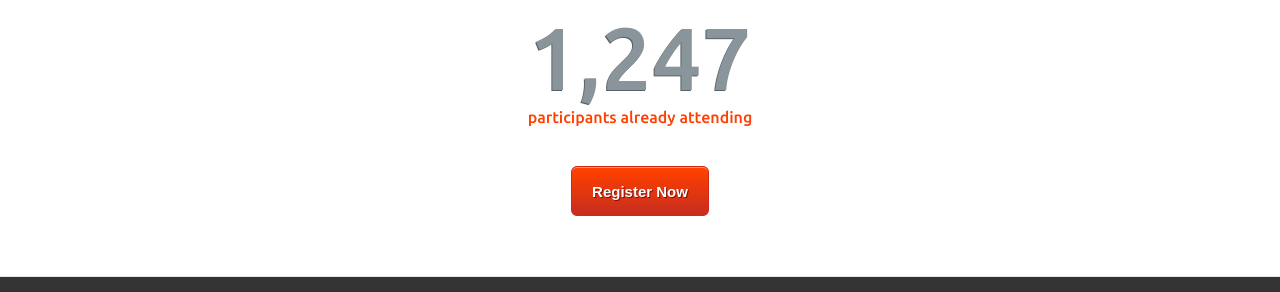
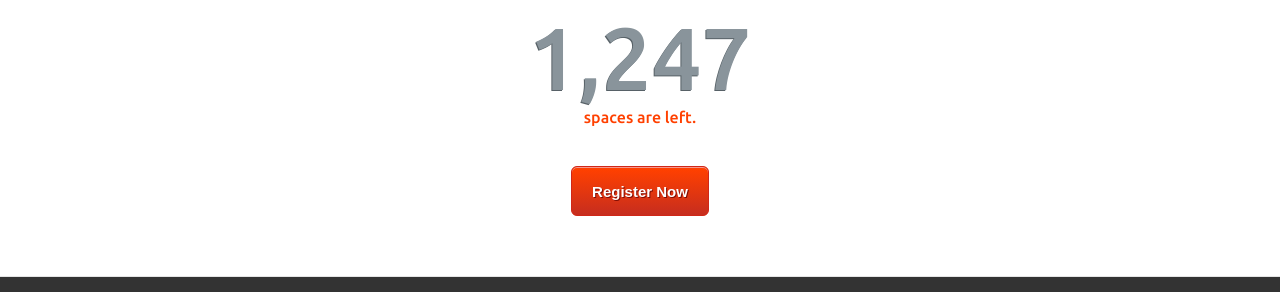
Before and after one commit to biveeco/diversitywoman2013, a Jekyll site: the page built from index.html, in a window 1280 px wide and 900 px high, scrolled down 2184 px. Shown: the part 578-870 px from the top of the window. Built offline with Jekyll 4.4.1, drawn with Linux system fonts in a browser that asks for light colours; the list of posts is cut into pages by our own code; some of the changed lines change nothing that is shown.

Commit message:
added eventbrite js

```diff
--- a/_includes/footer.html
+++ b/_includes/footer.html
@@ -3,7 +3,7 @@
         <div class="columns large-12">
           <h2>Join Us</h2>
           <p>There are still available spots for participants!</p>
-          <div class="counter"><span class="number">1,247</span><span class="text">participants already attending</span></div>
+          <div class="counter"><span class="number" id="quantity_available">1,247</span><span class="text"> spaces are left.</span></div>
           <a href="" class="registerbutton" target="_blank">Register Now</a>
         </div>
       </article>
--- a/_includes/scripts.html
+++ b/_includes/scripts.html
@@ -2,6 +2,7 @@
   <script type="text/javascript" src="https://maps.googleapis.com/maps/api/js?key=&amp;sensor=false"></script>
   <script src="{{ site.assets.js }}modernizr.custom.js"></script>
   <script src="{{ site.assets.js }}jquery.min.js"></script>
+  <script src="{{ site.assets.js }}eventbrite.js"></script>
   <script src="{{ site.assets.js }}bvscripts.js"></script>
 
   <!-- Google Analytics -->
--- a/assets/javascripts/bvscripts.js
+++ b/assets/javascripts/bvscripts.js
@@ -94,4 +94,30 @@
 		zIndex: 3
   });
 
+/*
+ * EventBrite Data connection
+ */
+
+      $('document').ready(function(){
+        Eventbrite({'app_key':'4HSDJIEFIFGXFYAM2Z'}, function(eb_client){
+            // parameters to pass to the API
+            var params = {'id': '7020860583', 'only_display' : 'tickets'};
+            // make a client request, provide a callback that will handle the response data
+            eb_client.event_get( params, function(response){
+
+              //parse xml to get # of tickets available
+              var xml = response;
+                  xmlDoc = $.parseXML( xml ),
+                  $xml = $( xmlDoc ),
+                  $quantity_available = $xml.find( "quantity_available" );
+
+              console.log(response);
+
+              // Display # of tickets available
+              $('#quantity_available').html( $quantity_available.text );
+            });
+        });
+      });
+
+
 }
--- /dev/null
+++ b/assets/javascripts/eventbrite.js
@@ -0,0 +1,387 @@
+/*
+ * Eventbrite API client (jQuery required) - https://github.com/ryanjarvinen/Eventbrite.jquery.js
+ */
+
+//Constructor
+var Eventbrite = function () {
+  "use strict";
+  var auth_tokens = {},
+    args = Array.prototype.slice.call(arguments),
+    // the last argument is the callback
+    callback = args.pop();
+
+  if(typeof args[0] === 'object'){
+    auth_tokens = args[0];
+  }else if(typeof args[0] === 'function' || args[0] === undefined ){
+    auth_tokens.access_token = Eventbrite.prototype.data.getAccessToken();
+  }else{
+    auth_tokens.app_key = args[0];
+    if(typeof args[1] !== 'function'){
+      if(typeof args[2] !== 'function'){
+       auth_tokens.user = args[1];
+       auth_tokens.password = args[1];
+      }else{
+       auth_tokens.user_key = args[1];
+      }
+    }
+  }
+
+  // make sure the function is called as a constructor
+  if (!(this instanceof Eventbrite)) {
+    return new Eventbrite(auth_tokens, callback);
+  }
+  this.auth_tokens = auth_tokens;
+
+  // call callback
+  callback(this);
+};
+
+Eventbrite.prototype = {
+  'api_host': "https://developer.eventbrite.com/json/",
+  'api_methods': ['discount_new', 'discount_update', 'event_copy', 'event_get', 'event_list_attendees', 'event_list_discounts', 'event_new', 'event_search', 'event_update', 'organizer_list_events', 'organizer_new', 'organizer_update', 'organizer_get', 'payment_update', 'ticket_new', 'ticket_update', 'user_get', 'user_list_events', 'user_list_organizers', 'user_list_tickets', 'user_list_venues', 'user_new', 'user_update', 'venue_new', 'venue_get', 'venue_update'],
+  'request': function ( method, params, cb ) {
+    var auth_headers = {};
+    if(typeof params === 'function'){ cb = params; params = {};}
+    else if( params === undefined){ params = {}; }
+    if( this.auth_tokens.access_token === undefined ){
+      if(this.auth_tokens.app_key){ params.app_key = this.auth_tokens.app_key;}
+      if(this.auth_tokens.user_key){ params.user_key = this.auth_tokens.user_key;}
+      if(this.auth_tokens.user){ params.user = this.auth_tokens.user;}
+      if(this.auth_tokens.password){ params.password = this.auth_tokens.password;}
+    }else{
+      auth_headers = {'Authorization': 'Bearer ' + this.auth_tokens.access_token};
+      params.access_token = this.auth_tokens.access_token;
+    }
+
+    $.ajax({
+      url: this.api_host + method,
+      data: params,
+      type: 'GET',
+      dataType: 'jsonp',
+      headers: auth_headers,
+      beforeSend: function(xhrObj){
+        xhrObj.setRequestHeader("Content-Type","application/json");
+        xhrObj.setRequestHeader("Accept","application/json");
+        if(params.access_token !== undefined){
+          xhrObj.setRequestHeader("Authorization","Bearer "+params.access_token);
+        }
+      },
+      success: function (resp) {
+        if(resp.contents !== undefined){
+          cb(resp.contents);
+        }else{
+          cb(resp);
+        }
+      },
+      failure: function (err) {
+        console.log("Error connecting to Eventbrite API");
+      }
+    });
+  },
+
+  // various API client utility functions
+  'utils': {
+    'eventList': function( evnts, callback, options){
+      var html = ['<div class="eb_event_list">'];
+      if( evnts.events !== undefined ){
+        var len = evnts.events.length;
+        for( var i = 0; i < len; i++ ){
+          if(evnts.events[i].event !== undefined ){
+            html.push( callback( evnts.events[i].event, options ));
+
+          }
+        }
+      }else{
+        html.push('No events are available at this time.');
+      }
+      html.push('</div>');
+      return html.join('\n');
+    },
+    'eventListRow': function( evnt ){
+      var not_iso_8601 = /\d\d-\d\d-\d\d \d\d:\d\d:\d\d/;
+      var date_string = not_iso_8601.test( evnt.start_date ) ? evnt.start_date.replace(' ', 'T') : evnt.start_date;
+      var start_date = new Date( Date.parse( date_string ));
+      var venue_name = 'Online'; //default location name
+      var time_string = Eventbrite.prototype.utils.formatTime( start_date );
+      var html = '';
+      date_string = start_date.toDateString();
+      if( evnt.venue !== undefined && evnt.venue.name !== undefined && evnt.venue.name !== ''){
+          venue_name = evnt.venue.name;
+      }
+
+      html = "<div class='eb_event_list_item' id='evnt_div_" + evnt.id + "'>" +
+             "<span class='eb_event_list_title'><a href='" + evnt.url + "'>" + evnt.title + "</a></span>" +
+             "<span class='eb_event_list_date'>" + date_string + "</span><span class='eb_event_list_time'>" + time_string + "</span>" +
+             "<span class='eb_event_list_location'>" + venue_name + "</span></div>";
+      return html;
+    },
+    'formatTime': function( time ){
+      var time_string = '';
+      var minutes = time.getMinutes();
+      var hours = time.getHours();
+      var ampm = 'am';
+      if( minutes < 10 ){
+        minutes = '0' + minutes;
+      }
+      if( hours === 0 ){
+        hours = 12;
+      } else if ( hours >= 12 ){
+        ampm = 'pm';
+        if( hours !== 12){
+          hours = hours - 12;
+        }
+      }
+      return time_string += hours + ':' + minutes + ampm;
+    },
+    'login': function( options, cb ) {
+      var response = {};
+      if( options.error_message !== undefined ){
+        if( options.error_message === 'access_denied' ){
+          response.login_error = "Account access denied.";
+        }else if( options.error_message !== 'disabled' ){
+          response.login_error = options.error_message;
+        }
+      }
+      // auto lookup of access_token from data-store
+      if( options.access_token === undefined ){
+        if( typeof options.get_token == 'function' ){
+          options.access_token = options.get_token();
+        }else if( options.get_token !== 'disabled' ){
+          options.access_token = Eventbrite.prototype.data.getAccessToken();
+        }
+      }
+      try{
+        // Example using an access_token to initialize the API client:
+        Eventbrite({'access_token': options.access_token}, function(eb){
+          var resp = eb.user_get(function(resp){
+            if( resp !== undefined && resp.user !== undefined){
+              response.user_email = resp.user.email;
+              response.user_name = resp.user.first_name + ' ' + resp.user.last_name;
+            }
+            return cb(response);
+          });
+        });
+      }catch(error){
+        // This token may no longer be valid
+        response.login_error = error;
+        if( typeof options.delete_token === 'function' ){
+          options.delete_token( options.access_token );
+        }else if( options.delete_token !== 'disabled' ){
+          Eventbrite.prototype.data.deleteAccessToken( options.access_token );
+        }
+        return cb(response);
+      }
+    },
+    'logoutLink': function( ) {
+      return Eventbrite.prototype.utils.logout;
+    },
+    'logout': function( app_key ) {
+      // delete token and do other cleanup work
+      Eventbrite.prototype.data.deleteAccessToken();
+      Eventbrite.prototype.widget.login({'app_key': app_key }, function(widget_html){
+        $('.eb_login_widget').replaceWith(widget_html);
+      });
+    },
+    'oauthLink': function( key ) {
+      return 'https://www.eventbrite.com/oauth/authorize?response_type=token&client_id=' + key;
+    },
+    'isLoggedIn': function() {
+      var token = Eventbrite.prototype.data.getAccessToken();
+      var isLogged = ( token !== undefined && token !== 'undefined' );
+      return isLogged;
+    }
+  },
+  'data': {
+    'getAccessToken': function ( ){
+      return localStorage.eb_access_token;
+    },
+    'saveAccessToken': function ( token ){
+      localStorage.eb_access_token = token;
+    },
+    'deleteAccessToken': function ( token ){
+      localStorage.eb_access_token = undefined;
+    }
+  },
+  'widget': {
+    'login': function( options, cb ){
+      // automatically grab the access_token from the request fragment?
+      if( window.location.hash.indexOf("token_type=Bearer") !== -1 &&
+          window.location.hash.indexOf("access_token=") !== -1 &&
+          options.access_token === undefined ){
+
+        // if we have a new access_token: add it to "options", and save it
+        if( window.location.hash.slice( window.location.hash.indexOf("access_token=") + 13 ).indexOf("&") !== -1){
+          //partial fragment slice
+          access_token = window.location.hash.slice(
+            window.location.hash.indexOf("access_token=") + 13,
+            window.location.hash.indexOf("access_token=") + 13 + window.location.hash.slice( window.location.hash.indexOf("access_token=") + 13 ).indexOf("&")
+          );
+        }else{
+          //the rest of the string contains the access_token value
+          access_token = window.location.hash.slice( window.location.hash.indexOf("access_token=") + 13 );
+        }
+        if( access_token !== -1 && access_token !== '' && options.save_token !== 'disabled'){
+          if(typeof options.save_token == 'function'){
+            options.save_token( access_token );
+          }else{
+            Eventbrite.prototype.data.saveAccessToken( access_token );
+          }
+          options.access_token = access_token;
+          window.location.hash = '#';
+        }
+      }
+
+      // automatically grab the access_token from storage?
+      if( options.access_token === undefined && options.get_token !== 'disabled'){
+        if(typeof options.get_token == 'function'){
+          options.access_token = options.get_token();
+        }else{
+          options.access_token = Eventbrite.prototype.data.getAccessToken();
+        }
+      }
+
+      // automatically grab errors from the querystring?
+      if( options.error_message !== undefined && options.error_message == "disabled"){
+        delete(options.error_message);
+      }else if( options.error_message !== 'disabled' && window.location.search.indexOf("error=") !== -1 ){
+        if( window.location.search.slice( window.location.search.indexOf("error=") + 6 ).indexOf("&") !== -1){
+          options.error_message = window.location.search.slice(
+            window.location.search.indexOf("error=") + 6,
+            window.location.search.indexOf("error=") + 6 + window.location.search.slice( window.location.search.indexOf("error=") + 6 ).indexOf("&")
+          );
+        }else{
+          options.error_message = window.location.search.slice( window.location.search.indexOf("error=") + 6 );
+        }
+      }
+
+      //  Check to see if we have a valid user account
+      //  and Proccess any data-related work:
+      Eventbrite.prototype.utils.login( options, function(response){
+        //  package up the data for our view / template:
+        var login_params = {};
+        if(options.logout_link !== 'disabled'){
+          login_params.logout_link = options.logout_link;
+        }
+        login_params.oauth_link = options.oauth_link;
+        if( login_params.oauth_link === undefined ){
+          login_params.oauth_link = Eventbrite.prototype.utils.oauthLink(options.app_key);
+        }
+        if( login_params.logout_link === undefined ){
+          login_params.logout_link = "Eventbrite.prototype.utils.logout('" + options.app_key + "');";
+        }
+        if( response !== undefined && typeof response == 'object'){
+          if( response.user_email !== undefined ){
+            login_params.user_name = response.user_name,
+            login_params.user_email = response.user_email;
+          }
+          if( response.login_error !== undefined ){
+            login_params.login_error = response.login_error;
+          }
+        }
+
+        // view related work:
+        //  render your "template"
+        if( typeof options.renderer == 'function' ){
+          return cb(options.renderer( login_params ));
+        }else if(options.renderer == 'disabled' ){
+          //return the raw data for use with an external template
+          return cb(login_params);
+        }else{
+          //use our default renderer:
+          return cb(Eventbrite.prototype.widget.loginHTML( login_params ));
+        }
+      });
+    },
+    'loginHTML': function( strings ) {
+      // Replace this example with something that works with your Application's templating engine
+      html = ["<div class='eb_login_widget'>"];
+      html.push("<style type='text/css'>.eb_login_btn{width:162px;height:24px;display:block;text-indent: -99999px;background: url('http://evbdn.eventbrite.com/s3-s3/static/images/developer/oauth2/oauth-connect-btns.png') top;}\n.eb_login_btn:hover{background-position: 0px 24px;} .eb_logout{text-align:right;}</style>");
+      if( strings.user_name   !== undefined &&
+          strings.user_email  !== undefined &&
+          strings.logout_link !== undefined ){
+        html.push("<div><p><b>Welcome Back!</b></p>");
+        html.push("<p>You are logged in as:<br/>"+ strings.user_name + "<br/><i>(" + strings.user_email + ")</i></p>");
+        if(strings.logout_link !== 'disabled'){
+        html.push("<p class='eb_logout'><a class='button' href='#' onclick=\"" + strings.logout_link + "\">Logout</a></p>");
+        }
+        html.push("</div>");
+      }else if( strings.oauth_link !== undefined ){
+        if(strings.login_error !== undefined){
+          html.push("<p class='error'>" + strings.login_error + "</p>");
+        }
+        html.push("<p><a class='eb_login_btn' target='_top' href='" + strings.oauth_link + "'>Connect to Eventbrite</a></p>");
+      }else{
+        html.push("<div><b>Eventbrite widgetHTML template example fail :(</b></div>");
+      }
+      html.push("</div>");
+      return html.join("\n");
+    },
+    'ticket': function( evnt ) {
+      return '<div style="width:100%; text-align:left;"><iframe  src="http://www.eventbrite.com/tickets-external?eid=' + evnt.id + '&ref=etckt" frameborder="0" height="192" width="100%" vspace="0" hspace="0" marginheight="5" marginwidth="5" scrolling="auto" allowtransparency="true"></iframe><div style="font-family:Helvetica, Arial; font-size:10px; padding:5px 0 5px; margin:2px; width:100%; text-align:left;"><a style="color:#ddd; text-decoration:none;" target="_blank" href="http://www.eventbrite.com/r/etckt">Online Ticketing</a><span style="color:#ddd;"> for </span><a style="color:#ddd; text-decoration:none;" target="_blank" href="http://www.eventbrite.com/event/' + evnt.id + '?ref=etckt">' + evnt.title + '</a><span style="color:#ddd;"> powered by </span><a style="color:#ddd; text-decoration:none;" target="_blank" href="http://www.eventbrite.com?ref=etckt">Eventbrite</a></div></div>';
+    },
+    'registration': function( evnt ) {
+      return '<div style="width:100%; text-align:left;"><iframe  src="http://www.eventbrite.com/event/' + evnt.id + '?ref=eweb" frameborder="0" height="1000" width="100%" vspace="0" hspace="0" marginheight="5" marginwidth="5" scrolling="auto" allowtransparency="true"></iframe><div style="font-family:Helvetica, Arial; font-size:10px; padding:5px 0 5px; margin:2px; width:100%; text-align:left;"><a style="color:#ddd; text-decoration:none;" target="_blank" href="http://www.eventbrite.com/r/eweb">Online Ticketing</a><span style="color:#ddd;"> for </span><a style="color:#ddd; text-decoration:none;" target="_blank" href="http://www.eventbrite.com/event/' + evnt.id + '?ref=eweb">' + evnt.title + '</a><span style="color:#ddd;"> powered by </span><a style="color:#ddd; text-decoration:none;" target="_blank" href="http://www.eventbrite.com?ref=eweb">Eventbrite</a></div></div>';
+    },
+    'calendar': function ( evnt ) {
+      return '<div style="width:195px; text-align:center;"><iframe  src="http://www.eventbrite.com/calendar-widget?eid=' + evnt.id + '" frameborder="0" height="382" width="195" marginheight="0" marginwidth="0" scrolling="no" allowtransparency="true"></iframe><div style="font-family:Helvetica, Arial; font-size:10px; padding:5px 0 5px; margin:2px; width:195px; text-align:center;"><a style="color:#ddd; text-decoration:none;" target="_blank" href="http://www.eventbrite.com/r/ecal">Online event registration</a><span style="color:#ddd;"> powered by </span><a style="color:#ddd; text-decoration:none;" target="_blank" href="http://www.eventbrite.com?ref=ecal">Eventbrite</a></div></div>';
+    },
+    'countdown': function ( evnt ) {
+      return '<div style="width:195px; text-align:center;"><iframe  src="http://www.eventbrite.com/countdown-widget?eid=' + evnt.id + '" frameborder="0" height="479" width="195" marginheight="0" marginwidth="0" scrolling="no" allowtransparency="true"></iframe><div style="font-family:Helvetica, Arial; font-size:10px; padding:5px 0 5px; margin:2px; width:195px; text-align:center;"><a style="color:#ddd; text-decoration:none;" target="_blank" href="http://www.eventbrite.com/r/ecount">Online event registration</a><span style="color:#ddd;"> for </span><a style="color:#ddd; text-decoration:none;" target="_blank" href="http://www.eventbrite.com/event/' + evnt.id + '?ref=ecount">' + evnt.title + '</a></div></div>';
+    },
+    'button': function ( evnt ) {
+      return '<a href="http://www.eventbrite.com/event/' + evnt.id + '?ref=ebtn" target="_blank"><img border="0" src="http://www.eventbrite.com/custombutton?eid=' + evnt.id + '" alt="Register for ' + evnt.title + ' on Eventbrite" /></a>';
+    },
+    'link': function ( evnt, text, color ) {
+      return '<a href="http://www.eventbrite.com/event/' + evnt.id + '?ref=elink" target="_blank" style="color:' + ( color || "#000000" ) + ';">' + ( text || evnt.title ) + '</a>';
+    }
+  }
+};
+
+(function(){
+  var len = Eventbrite.prototype.api_methods.length;
+  function addMethod ( method ) {
+    Eventbrite.prototype[method] = function( params, callback) {
+      this.request( method, params, callback );
+    };
+  }
+  for ( var i = 0; i < len ; i += 1 ){
+    addMethod( Eventbrite.prototype.api_methods[i] );
+  }
+}());
+
+
+// including the following progressive enhancement for ISO 8601 dates - Thanks Colin Snover!
+/**
+ * Date.parse with progressive enhancement for ISO 8601 <https://github.com/csnover/js-iso8601>
+ * © 2011 Colin Snover <http://zetafleet.com>
+ * Released under MIT license.
+ */
+(function (Date, undefined) {
+  var origParse = Date.parse, numericKeys = [ 1, 4, 5, 6, 7, 10, 11 ];
+  Date.parse = function (date) {
+    var timestamp, struct, minutesOffset = 0;
+    // ES5 §15.9.4.2 states that the string should attempt to be parsed as a Date Time String Format string
+    // before falling back to any implementation-specific date parsing, so that’s what we do, even if native
+    // implementations could be faster
+    //              1 YYYY                2 MM       3 DD           4 HH    5 mm       6 ss        7 msec        8 Z 9 ±    10 tzHH    11 tzmm
+    if ((struct = /^(\d{4}|[+\-]\d{6})(?:-(\d{2})(?:-(\d{2}))?)?(?:T(\d{2}):(\d{2})(?::(\d{2})(?:\.(\d{3}))?)?(?:(Z)|([+\-])(\d{2})(?::(\d{2}))?)?)?$/.exec(date))) {
+      // avoid NaN timestamps caused by “undefined” values being passed to Date.UTC
+      for (var i = 0, k; (k = numericKeys[i]); ++i) {
+        struct[k] = +struct[k] || 0;
+      }
+      // allow undefined days and months
+      struct[2] = (+struct[2] || 1) - 1;
+      struct[3] = +struct[3] || 1;
+      if (struct[8] !== 'Z' && struct[9] !== undefined) {
+        minutesOffset = struct[10] * 60 + struct[11];
+        if (struct[9] === '+') {
+          minutesOffset = 0 - minutesOffset;
+        }
+      }
+      timestamp = Date.UTC(struct[1], struct[2], struct[3], struct[4], struct[5] + minutesOffset, struct[6], struct[7]);
+    } else {
+      timestamp = origParse ? origParse(date) : NaN;
+    }
+    return timestamp;
+  };
+}(Date));
```
